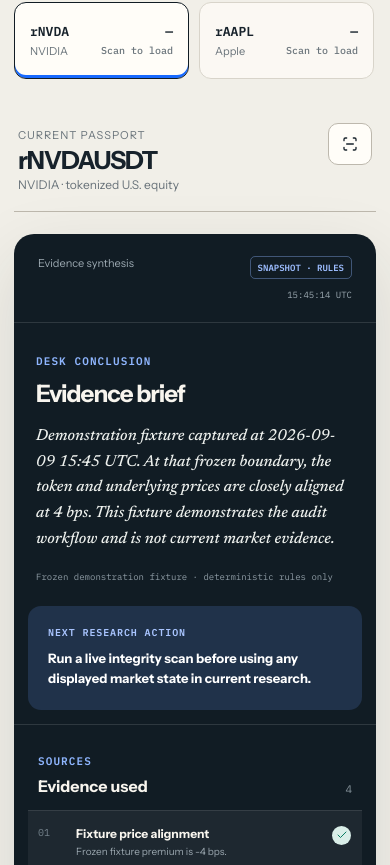
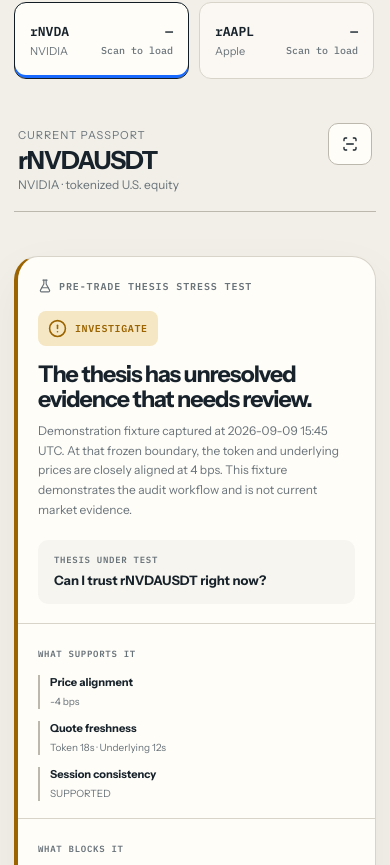
Before and after one commit to KaiVenn52/bitget-market-integrity-desk, a React (Vite) app: page / in a window 390 px wide. Shown: the part 1135-2000 px from the top of the page. Built offline with nearby package versions, Linux system fonts and the light colour scheme.

Commit message:
feat: make thesis stress testing the core workflow

```diff
--- a/src/App.tsx
+++ b/src/App.tsx
@@ -1,6 +1,7 @@
 import { ArrowRight, RefreshCw, ScanLine, ShieldCheck } from 'lucide-react'
 import { startTransition, useCallback, useEffect, useRef, useState, type FormEvent } from 'react'
 import { CatalystPanel } from './components/CatalystPanel'
+import { DecisionMemo } from './components/DecisionMemo'
 import { EvidenceInspector } from './components/EvidenceInspector'
 import { IntegrityGate } from './components/IntegrityGate'
 import { JudgeProof } from './components/JudgeProof'
@@ -122,13 +123,14 @@
     <header className="topbar"><button className="brand" onClick={() => go('live')} aria-label="Open Live Desk"><span className="brand-mark"><ShieldCheck size={18} /></span><span className="brand-copy"><strong>Market Integrity</strong><small>Evidence desk</small></span></button><nav aria-label="Primary navigation"><button className={view === 'live' ? 'active' : ''} onClick={() => go('live')}>Desk</button><button className={view === 'gate' ? 'active' : ''} onClick={() => go('gate')}>Gate</button><button className={view === 'stress' ? 'active' : ''} onClick={() => go('stress')}>Stress</button><button className={view === 'replay' ? 'active' : ''} onClick={() => go('replay')}>Replay</button><button className={view === 'methodology' ? 'active' : ''} onClick={() => go('methodology')}>Method</button></nav><div className="system-status"><span className="pulse" />Read-only</div></header>
     {view === 'live' ? <main className={`live-view ${scanning ? 'is-scanning' : ''}`}>
       <section className="research-hero">
-        <div className="hero-heading"><span className="eyebrow"><ScanLine size={14} /> Live market research</span><h1>AI explains the move.<br /><em>The desk shows the evidence.</em></h1><p>Rank the catalysts behind a tokenized U.S. equity repricing by publication time, market response, and rejected explanations.</p></div>
+        <div className="hero-heading"><span className="eyebrow"><ScanLine size={14} /> Pre-trade decision stress test</span><h1>Pressure-test the thesis.<br /><em>Before capital follows it.</em></h1><p>Decide whether an rToken opportunity is supported, contradicted, or waiting on evidence — then inspect every claim behind the call.</p></div>
         <form className="research-bar" onSubmit={submitResearchQuestion}><label htmlFor="research-question">Research question</label><div className="question-control"><input id="research-question" value={researchQuestion} onChange={(event) => setResearchQuestion(event.target.value)} autoComplete="off" /><button type="submit" disabled={scanning}>{scanning ? <RefreshCw className="spin" size={18} /> : <ArrowRight size={18} />}<span>{scanning ? 'Checking' : 'Investigate'}</span></button></div><small aria-live="polite">{queryNote}</small></form>
       </section>
       <JudgeProof />
       <Watchlist selected={symbol} liveQuotes={liveQuotes} onSelect={selectSymbol} />
       <section className="workbench">
         <div className="instrument-bar"><div><span>Current passport</span><h2>{passport.instrument.symbol}</h2><p>{passport.instrument.company} · tokenized U.S. equity</p></div><button className="scan-button" aria-label={scanning ? 'Scanning evidence' : 'Refresh evidence'} disabled={scanning} onClick={() => void scan(symbol, passport.researchQuestion ?? researchQuestion)}>{scanning ? <RefreshCw className="spin" size={16} /> : <ScanLine size={16} />}<span>{scanning ? 'Scanning evidence' : 'Refresh evidence'}</span></button></div>
+        <DecisionMemo passport={passport} analysis={analysis?.symbol === passport.instrument.symbol ? analysis.data : null} onGate={() => go('gate')} onStress={() => go('stress')} />
         <PassportPanel passport={passport} />
         {analysis && analysis.symbol === passport.instrument.symbol ? <CatalystPanel analysis={analysis.data} /> : null}
         <EvidenceInspector key={`${passport.instrument.symbol}-${passport.scannedAt}`} passport={passport} />
--- a/src/additions.css
+++ b/src/additions.css
@@ -10,12 +10,17 @@
 
 .workbench > .passport-stack {
   grid-column: 1;
+  grid-row: 3;
+}
+
+.workbench > .decision-memo {
+  grid-column: 1;
   grid-row: 2;
 }
 
 .workbench > .evidence-panel {
   grid-column: 2;
-  grid-row: 1 / 3;
+  grid-row: 1 / 4;
 }
 
 @media (max-width: 1050px) {
@@ -29,6 +34,11 @@
   }
 
   .workbench > .evidence-panel {
+    grid-column: 1;
+    grid-row: 5;
+  }
+
+  .workbench > .decision-memo {
     grid-column: 1;
     grid-row: 2;
   }
@@ -117,8 +127,35 @@
 }
 
 /* Move explanation: deterministic verdicts first, model narrative last. */
-.workbench > .catalyst-panel { grid-column: 1; grid-row: 3; }
-.workbench > .evidence-panel { grid-column: 2; grid-row: 1 / 4; }
+.workbench > .catalyst-panel { grid-column: 1; grid-row: 4; }
+.workbench > .evidence-panel { grid-column: 2; grid-row: 1 / 5; }
+
+/* One decision, before the supporting dashboard. */
+.decision-memo { margin-top: 28px; overflow: hidden; border: 1px solid var(--line); border-left: 4px solid var(--amber); border-radius: var(--radius-lg); background: var(--surface); box-shadow: 0 18px 50px rgba(30,39,45,.05); }
+.decision-ready { border-left-color: var(--mint); }
+.decision-wait, .decision-reject_thesis { border-left-color: var(--coral); }
+.decision-lead { padding: 28px 30px 24px; }
+.decision-kicker { display: flex; align-items: center; gap: 7px; color: var(--muted); font: 600 10px var(--mono); letter-spacing: .09em; text-transform: uppercase; }
+.decision-verdict { display: inline-flex; align-items: center; gap: 8px; margin-top: 18px; padding: 8px 10px; border-radius: 8px; background: var(--amber-soft); color: var(--amber); font: 650 10px var(--mono); letter-spacing: .06em; text-transform: uppercase; }
+.decision-ready .decision-verdict { background: var(--mint-soft); color: var(--mint); }
+.decision-wait .decision-verdict, .decision-reject_thesis .decision-verdict { background: var(--coral-soft); color: var(--coral); }
+.decision-lead h2 { margin: 16px 0 9px; font-size: 27px; line-height: 1.08; letter-spacing: -.045em; }
+.decision-lead > p { max-width: 680px; margin: 0; color: var(--muted); font-size: 12px; line-height: 1.65; }
+.decision-scope { display: grid; gap: 6px; margin-top: 20px; padding: 14px 16px; border-radius: 10px; background: #f7f5ef; }
+.decision-scope span, .decision-evidence > div > span { color: var(--muted); font: 600 9px var(--mono); letter-spacing: .08em; text-transform: uppercase; }
+.decision-scope strong { font-size: 13px; line-height: 1.5; }
+.decision-evidence { display: grid; grid-template-columns: repeat(3,minmax(0,1fr)); border-top: 1px solid var(--line); border-bottom: 1px solid var(--line); }
+.decision-evidence > div { min-width: 0; padding: 20px 22px; border-right: 1px solid var(--line); }
+.decision-evidence > div:last-child { border-right: 0; }
+.decision-evidence ul { display: grid; gap: 12px; margin: 14px 0 0; padding: 0; list-style: none; }
+.decision-evidence li { display: grid; gap: 4px; padding-left: 10px; border-left: 2px solid var(--line-strong); }
+.decision-evidence b { font-size: 11px; line-height: 1.35; }
+.decision-evidence small, .decision-evidence p { margin: 0; color: var(--muted); font-size: 10px; line-height: 1.5; }
+.decision-evidence p { margin-top: 14px; }
+.decision-actions { display: flex; gap: 10px; padding: 17px 22px; }
+.decision-actions button { display: inline-flex; align-items: center; gap: 7px; min-height: 38px; border: 1px solid var(--line-strong); border-radius: 8px; padding: 0 13px; background: var(--surface); color: var(--text); font-size: 10px; font-weight: 700; }
+.decision-actions button:first-child { border-color: var(--blue); background: var(--blue); color: #fff; }
+.decision-actions button:hover { transform: translateY(-1px); }
 
 .catalyst-panel {
   margin-top: 30px;
@@ -187,13 +224,22 @@
 .catalyst-brief small { display: block; margin-top: 14px; color: #8f9ca5; font: 9px/1.5 var(--mono); }
 
 @media (max-width: 1050px) {
-  .workbench > .evidence-panel { grid-column: 1; grid-row: 2; }
+  .workbench > .decision-memo { grid-column: 1; grid-row: 2; }
   .workbench > .passport-stack { grid-column: 1; grid-row: 3; padding-top: 0; }
   .workbench > .catalyst-panel { grid-column: 1; grid-row: 4; }
+  .workbench > .evidence-panel { grid-column: 1; grid-row: 5; }
   .catalyst-columns, .catalyst-footer { grid-template-columns: 1fr; gap: 22px; }
 }
 
 @media (max-width: 720px) {
+  .decision-memo { margin-top: 22px; }
+  .decision-lead { padding: 22px 20px 19px; }
+  .decision-lead h2 { font-size: 23px; }
+  .decision-evidence { grid-template-columns: 1fr; }
+  .decision-evidence > div { padding: 17px 20px; border-right: 0; border-bottom: 1px solid var(--line); }
+  .decision-evidence > div:last-child { border-bottom: 0; }
+  .decision-actions { display: grid; padding: 15px 20px 20px; }
+  .decision-actions button { justify-content: space-between; }
   .catalyst-panel { margin-top: 22px; padding: 22px 20px; }
   .catalyst-head { display: grid; gap: 14px; }
   .catalyst-badges { justify-content: flex-start; }
--- /dev/null
+++ b/src/components/DecisionMemo.tsx
@@ -0,0 +1,41 @@
+import { ArrowRight, CircleAlert, CircleCheck, Clock3, FlaskConical, ShieldX } from 'lucide-react'
+import { buildDecisionMemo } from '../lib/decision'
+import type { MoveAnalysis, Passport } from '../types'
+
+const icon = {
+  READY: CircleCheck,
+  INVESTIGATE: CircleAlert,
+  WAIT: Clock3,
+  REJECT_THESIS: ShieldX,
+}
+
+export function DecisionMemo({ passport, analysis, onGate, onStress }: {
+  passport: Passport
+  analysis: MoveAnalysis | null
+  onGate: () => void
+  onStress: () => void
+}) {
+  const memo = buildDecisionMemo(passport, analysis)
+  const Icon = icon[memo.disposition]
+
+  return <section className={`decision-memo decision-${memo.disposition.toLowerCase()}`} aria-label="Pre-trade decision memo">
+    <div className="decision-lead">
+      <div className="decision-kicker"><FlaskConical size={14} aria-hidden /> Pre-trade thesis stress test</div>
+      <div className="decision-verdict"><Icon size={19} aria-hidden /><span>{memo.label}</span></div>
+      <h2>{memo.headline}</h2>
+      <p>{memo.rationale}</p>
+      <div className="decision-scope"><span>Thesis under test</span><strong>{passport.researchQuestion ?? `Can I trust ${passport.instrument.symbol} right now?`}</strong></div>
+    </div>
+
+    <div className="decision-evidence">
+      <div><span>What supports it</span>{memo.support.length ? <ul>{memo.support.map((item) => <li key={item.id}><b>{item.label}</b><small>{item.detail}</small></li>)}</ul> : <p>No affirmative check is strong enough to carry the thesis.</p>}</div>
+      <div><span>What blocks it</span>{memo.friction.length ? <ul>{memo.friction.map((item) => <li key={item.id}><b>{item.label}</b><small>{item.detail}</small></li>)}</ul> : <p>No blocking check is currently recorded.</p>}</div>
+      <div><span>What would change the call</span><ul>{memo.changeConditions.map((condition) => <li key={condition}><small>{condition}</small></li>)}</ul></div>
+    </div>
+
+    <div className="decision-actions">
+      <button type="button" onClick={onStress}>Stress against history <ArrowRight size={14} aria-hidden /></button>
+      <button type="button" onClick={onGate}>Run watchlist gate <ArrowRight size={14} aria-hidden /></button>
+    </div>
+  </section>
+}
--- a/src/components/Methodology.tsx
+++ b/src/components/Methodology.tsx
@@ -5,7 +5,7 @@
     <div className="view-heading">
       <div>
         <h1>Methodology</h1>
-        <p>AI analyzes the move. The integrity layer exposes the records behind its citations, flags missing evidence, and leaves the final judgment of claim support to the trader.</p>
+        <p>The desk stress-tests a thesis before capital follows it. It returns a bounded research disposition, exposes the records behind every claim, and leaves the final trading decision to the human.</p>
       </div>
     </div>
 
--- /dev/null
+++ b/src/lib/decision.ts
@@ -0,0 +1,56 @@
+import type { CheckState, MoveAnalysis, Passport } from '../types'
+
+export type DeskDisposition = 'READY' | 'INVESTIGATE' | 'WAIT' | 'REJECT_THESIS'
+
+export interface DecisionMemoData {
+  disposition: DeskDisposition
+  label: string
+  headline: string
+  rationale: string
+  support: { id: string; label: string; detail: string; state: CheckState }[]
+  friction: { id: string; label: string; detail: string; state: CheckState }[]
+  changeConditions: string[]
+}
+
+const dispositionCopy: Record<DeskDisposition, { label: string; headline: string }> = {
+  READY: { label: 'Ready for human review', headline: 'The observable market state clears the desk checks.' },
+  INVESTIGATE: { label: 'Investigate', headline: 'The thesis has unresolved evidence that needs review.' },
+  WAIT: { label: 'Wait for confirmation', headline: 'A required reference is missing, stale, or internally inconsistent.' },
+  REJECT_THESIS: { label: 'Reject current thesis', headline: 'There is no measured repricing event to explain.' },
+}
+
+const unique = (items: string[]) => [...new Set(items.filter(Boolean))]
+
+export function buildDecisionMemo(passport: Passport, analysis: MoveAnalysis | null): DecisionMemoData {
+  const failed = passport.checks.filter((check) => check.state === 'fail')
+  const cautions = passport.checks.filter((check) => check.state === 'caution')
+  const unknown = passport.checks.filter((check) => check.state === 'unknown')
+  const referenceFailure = failed.some((check) => /fresh|session|align|reference/i.test(`${check.id} ${check.title}`))
+
+  let disposition: DeskDisposition
+  if (passport.state === 'UNVERIFIABLE' || referenceFailure) disposition = 'WAIT'
+  else if (analysis?.verdicts.likelyCatalyst.state === 'NO_MATERIAL_MOVE') disposition = 'REJECT_THESIS'
+  else if (passport.state === 'CAUTION' || failed.length || cautions.length) disposition = 'INVESTIGATE'
+  else disposition = 'READY'
+
+  const support = passport.checks
+    .filter((check) => check.state === 'pass')
+    .slice(0, 3)
+    .map((check) => ({ id: check.id, label: check.title, detail: check.result, state: check.state }))
+
+  const friction = [...failed, ...cautions, ...unknown]
+    .slice(0, 3)
+    .map((check) => ({ id: check.id, label: check.title, detail: check.result, state: check.state }))
+
+  const modelConditions = analysis?.verdicts.whatWouldChange ?? []
+  const changeConditions = unique([...modelConditions, passport.researchAction]).slice(0, 3)
+  const rationale = disposition === 'REJECT_THESIS'
+    ? analysis?.metrics.move.reason ?? 'No move crossed the desk event threshold.'
+    : disposition === 'WAIT'
+      ? failed[0]?.detail ?? passport.brief
+      : disposition === 'INVESTIGATE'
+        ? cautions[0]?.detail ?? failed[0]?.detail ?? passport.brief
+        : passport.brief
+
+  return { disposition, ...dispositionCopy[disposition], rationale, support, friction, changeConditions }
+}
```
Also changed, not shown: submission/submission-form-draft.md (+4 -4 lines), submission/validation-report.md (+2 -1 lines), 2 other files (tests, documents, lock files or other folders).
